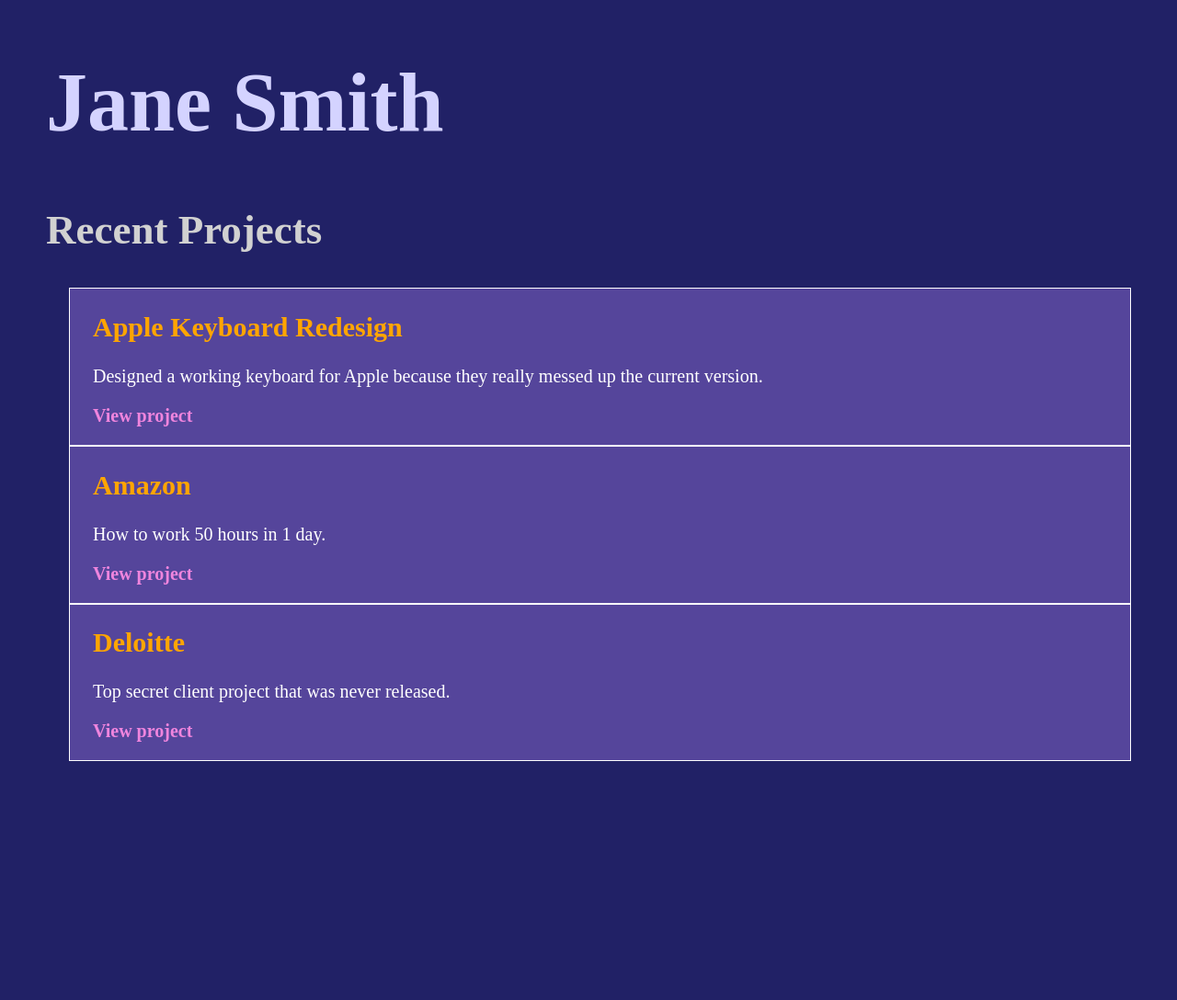
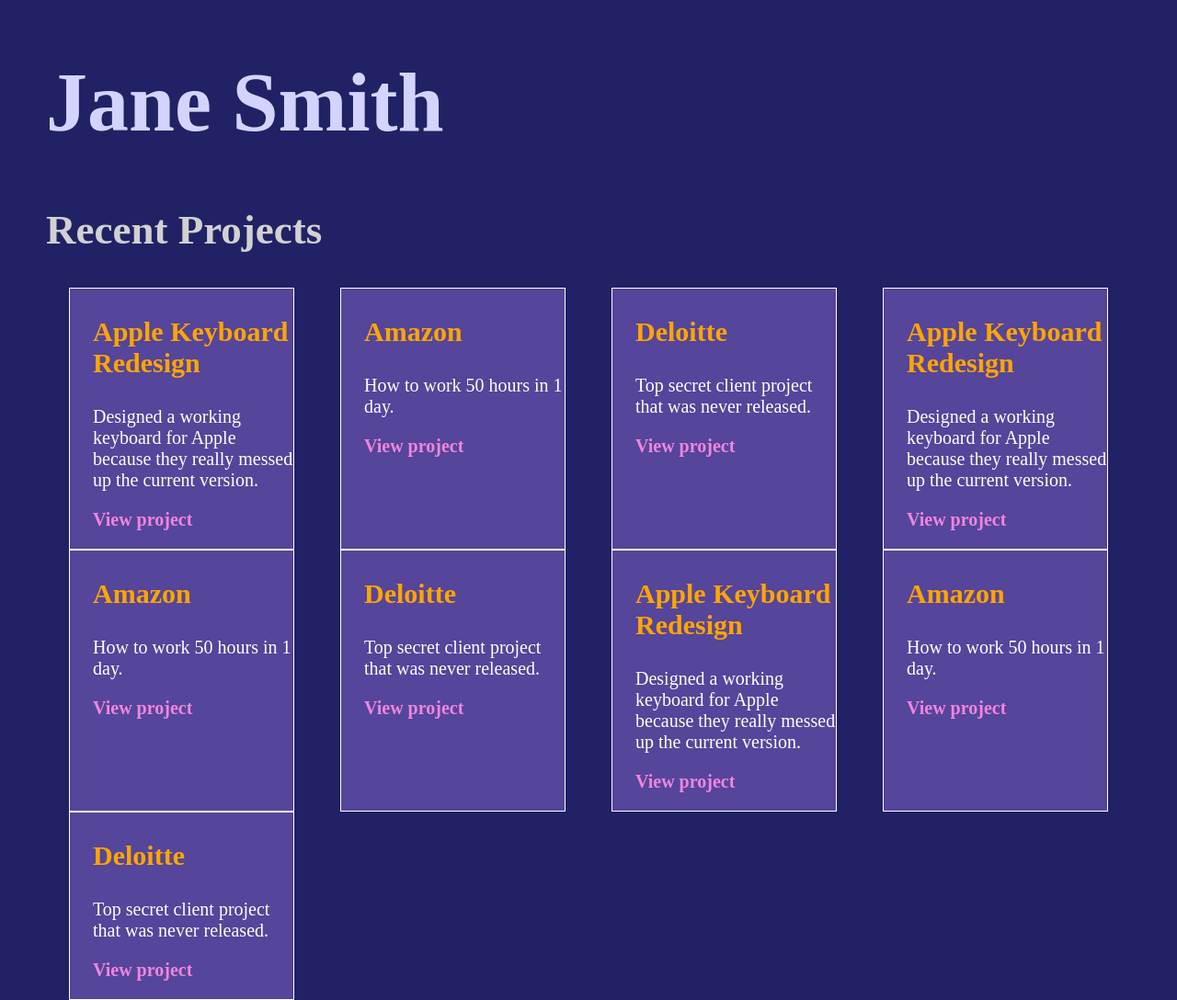
Before and after one commit to jzhong8/week-04, a plain HTML site: page index.html in a window 1280 px wide. Shown: the whole page at 92% size. Before the commit the page ends 878 px from the top, so only its background shows below. Drawn offline with Linux system fonts and the light colour scheme.

Commit message:
learn about grid and columns

```diff
--- a/assets/css/style.css
+++ b/assets/css/style.css
@@ -1,6 +1,13 @@
+/* to add border to the whole body, not neccessary */
+html, body {
+    margin: 0px;
+    padding: 0px;
+    height: 100%;
+}
+
 body{
     background-color: rgb(33, 33, 102);
-    color: white;
+    color: rgb(255, 255, 255);
     margin: 50px;
 }
 
@@ -18,10 +25,24 @@
     color: rgb(209, 209, 209)
 }
 
+/* Projects Section */
+
+.projects {
+    display: grid;
+
+    /* grid-template-columns: 350px 2fr 1fr; */
+    /* grid-template-columns: repeat(2, 300px 1fr);
+    is the same as grid-template-columns: 300px 1fr 300px 1fr; */
+
+    /* grid-template-columns: 1fr 1fr 1fr 1fr; */
+    grid-template-columns: repeat(4, 1fr);
+}
+
 .project {
     background-color: rgb(85, 69, 155);
     padding-left: 25px;
     margin-left: 25px;
+    margin-right: 25px;
     border: 1px solid white;
 
     /* border-top-width: 1px;
--- a/index.html
+++ b/index.html
@@ -15,6 +15,8 @@
 
     <main>
         <h2 class="section-title">Recent Projects</h2>
+
+        <section class="projects">
                     <article class="project">
                         <h1 class="project-title">Apple Keyboard Redesign</h1>
                         <p>Designed a working keyboard for Apple because they really messed up the current version.</p>
@@ -33,6 +35,44 @@
 
                         <p><a href="delloite.html">View project</a></p>
                     </article>
+                    <article class="project">
+                        <h1 class="project-title">Apple Keyboard Redesign</h1>
+                        <p>Designed a working keyboard for Apple because they really messed up the current version.</p>
+
+                        <p><a href="apple-keyboard.html">View project</a></p>
+                    </article>
+                    <article class="project">
+                        <h1 class="project-title">Amazon</h1>
+                        <p>How to work 50 hours in 1 day.</p>
+
+                        <p><a href="amazon.html">View project</a></p>
+                    </article>
+                    <article class="project">
+                        <h1 class="project-title">Deloitte</h1>
+                        <p>Top secret client project that was never released.</p>
+
+                        <p><a href="delloite.html">View project</a></p>
+                    </article>
+                    <article class="project">
+                        <h1 class="project-title">Apple Keyboard Redesign</h1>
+                        <p>Designed a working keyboard for Apple because they really messed up the current version.</p>
+
+                        <p><a href="apple-keyboard.html">View project</a></p>
+                    </article>
+                    <article class="project">
+                        <h1 class="project-title">Amazon</h1>
+                        <p>How to work 50 hours in 1 day.</p>
+
+                        <p><a href="amazon.html">View project</a></p>
+                    </article>
+                    <article class="project">
+                        <h1 class="project-title">Deloitte</h1>
+                        <p>Top secret client project that was never released.</p>
+
+                        <p><a href="delloite.html">View project</a></p>
+                    </article>
+        </section>
+
     </main>
 </body>
 </html>
```
Lines whose indentation alone changed are shown as unchanged.
